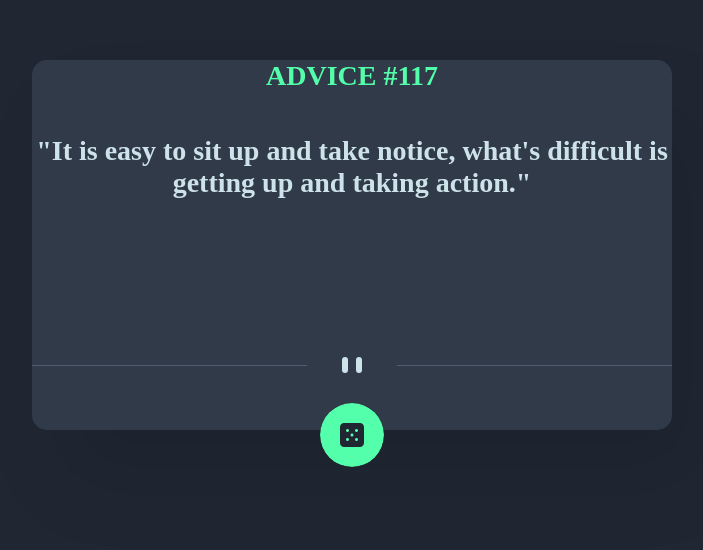
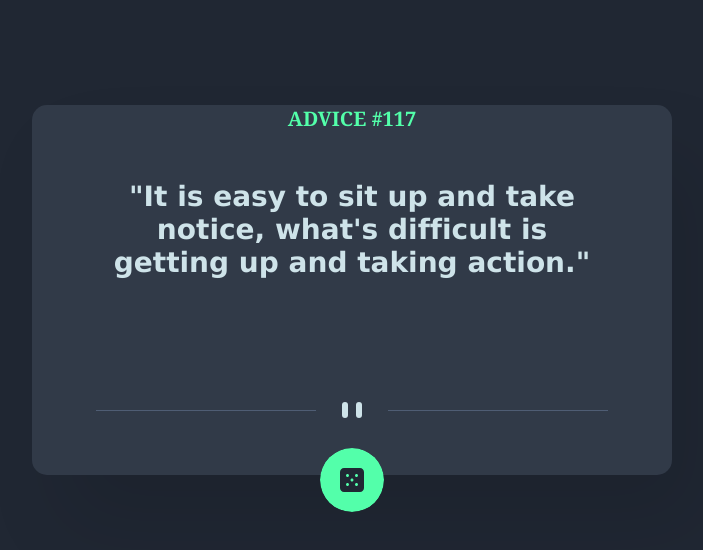
Before and after one commit to imchukwu/advise_generator_app, a plain HTML site: page index.html in a window 1280 px wide. Shown: the part 174-724 px from the top of the page, without its empty margins (288-991 px from the left). Drawn offline with Linux system fonts and the light colour scheme.

Commit message:
updated font and side margin

```diff
--- a/style.css
+++ b/style.css
@@ -24,19 +24,20 @@ html {
 }
 
 .advice-container {
-  margin-top: 3%;
-  margin-bottom: 3%;
+  margin-top: 5%;
   height: 92%;
   display: block;
+  margin: 10% 10% 0 10%;
 }
 
 .advice-number {
   color: var(--Neon-Green, #53ffaa);
   height: 20%;
   text-align: center;
-  line-height: normal;
-  font-size: 28px;
+  font-size: 20px;
   font-weight: 800;
+  margin-top: 20px;
+  font-family:Cambria, Cochin, Georgia, Times, 'Times New Roman', serif
 }
 
 .advice-message {
@@ -45,11 +46,10 @@ html {
   text-align: center;
   font-feature-settings: "clig" off, "liga" off;
 
-  font-family: Manrope;
+  font-family: Manrope, Verdana, Geneva, Tahoma, sans-serif;
   font-size: 28px;
   font-style: normal;
   font-weight: 800;
-  line-height: normal;
   margin-block: 1rem;
 }
 
@@ -102,12 +102,14 @@ html {
   transition: box-shadow 500ms;
 }
 
-.advice-dice:hover {
+.advice-dice:hover,
+.advice-dice:active {
   background-color: #53ffaa;
   box-shadow: 0 0 40px 0 #53ffaa;
   z-index: 2;
   border-radius: 9999px;
 }
+
 .center {
   text-align: center;
   margin: 20 auto;
```
